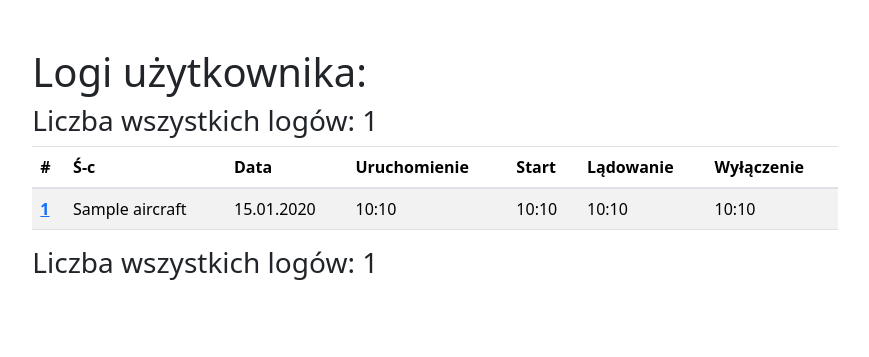
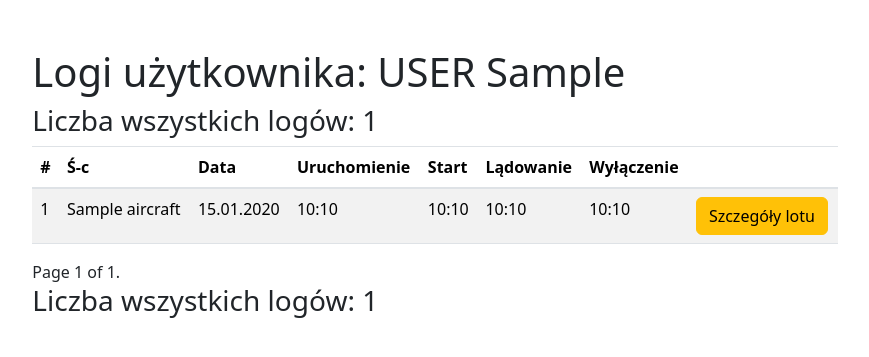
Before and after one commit to retti57/TimeLogger, a Django app: template logger/time_logger_frontend_app/templates/time_logger_frontend_app/logs_list.html in a window 1280 px wide. Shown: the part 56-413 px from the top of the page, without its empty margins (205-1074 px from the left). Run offline with Django 3.2, Linux system fonts and the light colour scheme; tables that the repository leaves empty hold one stand-in row (values such as "Sample post"); the template is opened without the code that fills it: values that come from a table or form of the project are taken from there, most other values are stand-ins (such as "Sample title", 1, 10 or a date in 2020); some libraries are stand-ins or nearby versions.

Commit message:
Wprowadzona paginacja i zmiana widoku listy z funkcji na klasę

```diff
--- a/logger/time_logger_backend_app/models.py
+++ b/logger/time_logger_backend_app/models.py
@@ -91,6 +91,8 @@
     # załoga
     crew = models.ManyToManyField(to=MilPerson, verbose_name='Załoga')
 
+    ## rozkaz / PTL
+    # order_to_fly = models.ForeignKey(to=Order,on_delete=models.DO_NOTHING, related_name='Order')
 
     class Meta:
         verbose_name_plural = 'Logi'
--- a/logger/time_logger_frontend_app/forms.py
+++ b/logger/time_logger_frontend_app/forms.py
@@ -121,6 +121,7 @@
 
         return cleaned_data
 
+
 class CreateNoteForm(forms.ModelForm):
     class Meta:
         model = Notes
--- a/logger/time_logger_frontend_app/templates/time_logger_frontend_app/logs_list.html
+++ b/logger/time_logger_frontend_app/templates/time_logger_frontend_app/logs_list.html
@@ -1,6 +1,6 @@
 {% extends 'base-flight-document-project.html' %}
 {% block content %}
-<h1> Logi użytkownika: {{ user.last_name | upper }} {{ user.first_name }}</h1>
+<h1> Logi użytkownika: {{ current_user.last_name | upper }} {{ current_user.first_name }}</h1>
 <h3> Liczba wszystkich logów: {{ count_logs }}</h3>
 <div class="logs">
     {% for user_log in user_logs %}
@@ -15,23 +15,40 @@
                 <th scope="col">Start</th>
                 <th scope="col">Lądowanie</th>
                 <th scope="col">Wyłączenie</th>
-
+                <th scope="col"></th>
               </tr>
             </thead>
             <tbody>
               <tr>
-      <th scope="row"><a href="/logger/log/{{ user_log.id }}">{{user_log.id}}</a></th>
+                <td>{{user_log.id}}</td>
                 <td>{{ user_log.aircraft}}</td>
                 <td>{{ user_log.date_of_flight | date:"d.m.Y" }}</td>
                 <td>{{ user_log.start_up | time:"H:i" }}</td>
                 <td>{{ user_log.take_off | time:"H:i" }}</td>
                 <td>{{ user_log.land | time:"H:i" }}</td>
                 <td>{{ user_log.shut_down | time:"H:i" }}</td>
+                <td scope="row"><a role="button" class="btn btn-warning" href="/logger/log/{{ user_log.id }}">Szczegóły lotu</a></td>
               </tr>
             </tbody>
           </table>
     {% endfor %}
-</table>
+<div class="pagination">
+    <span class="step-links">
+        {% if page_obj.has_previous %}
+            <a href="?page=1">&laquo; first</a>
+            <a href="?page={{ page_obj.previous_page_number }}">previous</a>
+        {% endif %}
+
+        <span class="current">
+            Page {{ page_obj.number }} of {{ page_obj.paginator.num_pages }}.
+        </span>
+
+        {% if page_obj.has_next %}
+            <a href="?page={{ page_obj.next_page_number }}">next</a>
+            <a href="?page={{ page_obj.paginator.num_pages }}">last &raquo;</a>
+        {% endif %}
+    </span>
+</div>
 </div>
 <h3> Liczba wszystkich logów: {{ count_logs }}</h3>
 
```
Also changed, not shown: logger/time_logger_frontend_app/urls.py (+4 -3 lines), logger/time_logger_frontend_app/views.py (+26 -11 lines). Lines whose indentation alone changed are shown as unchanged.
